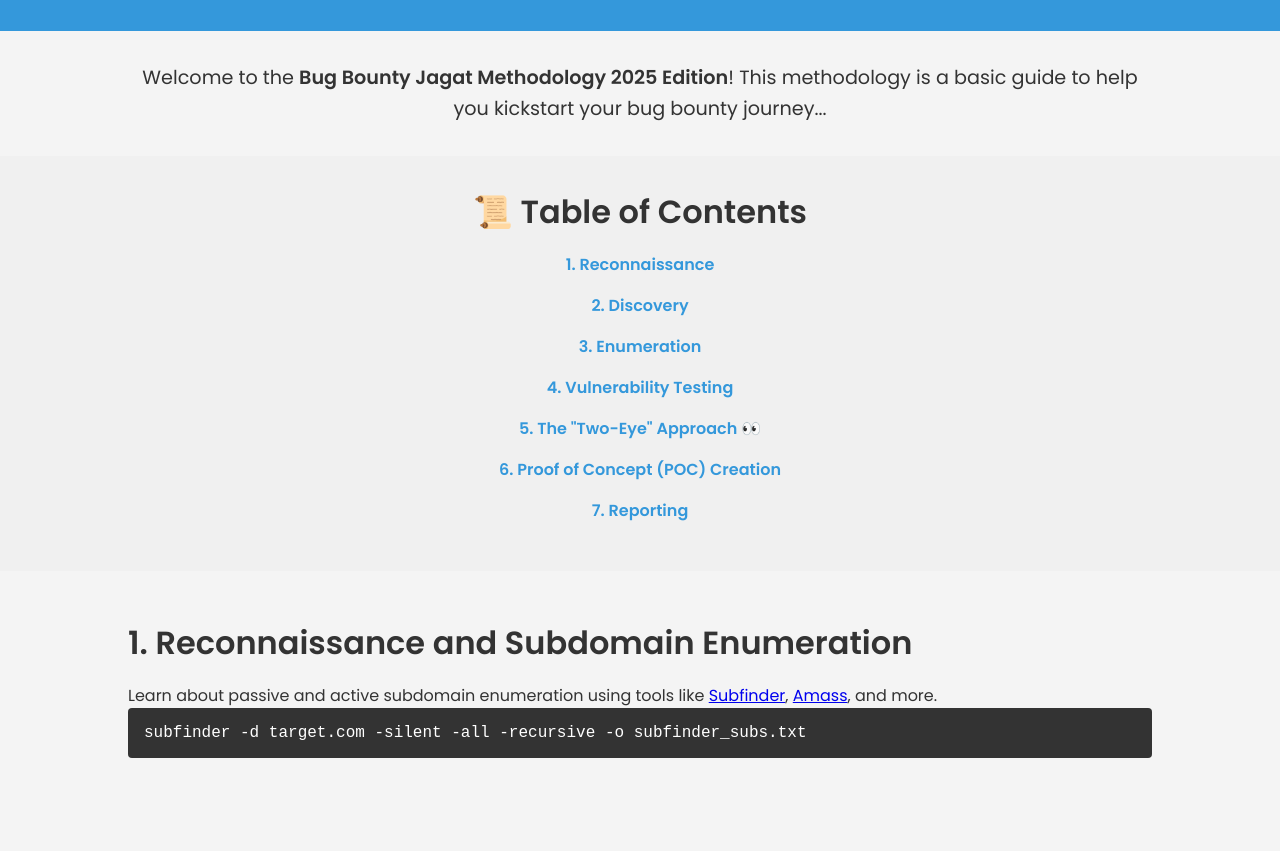
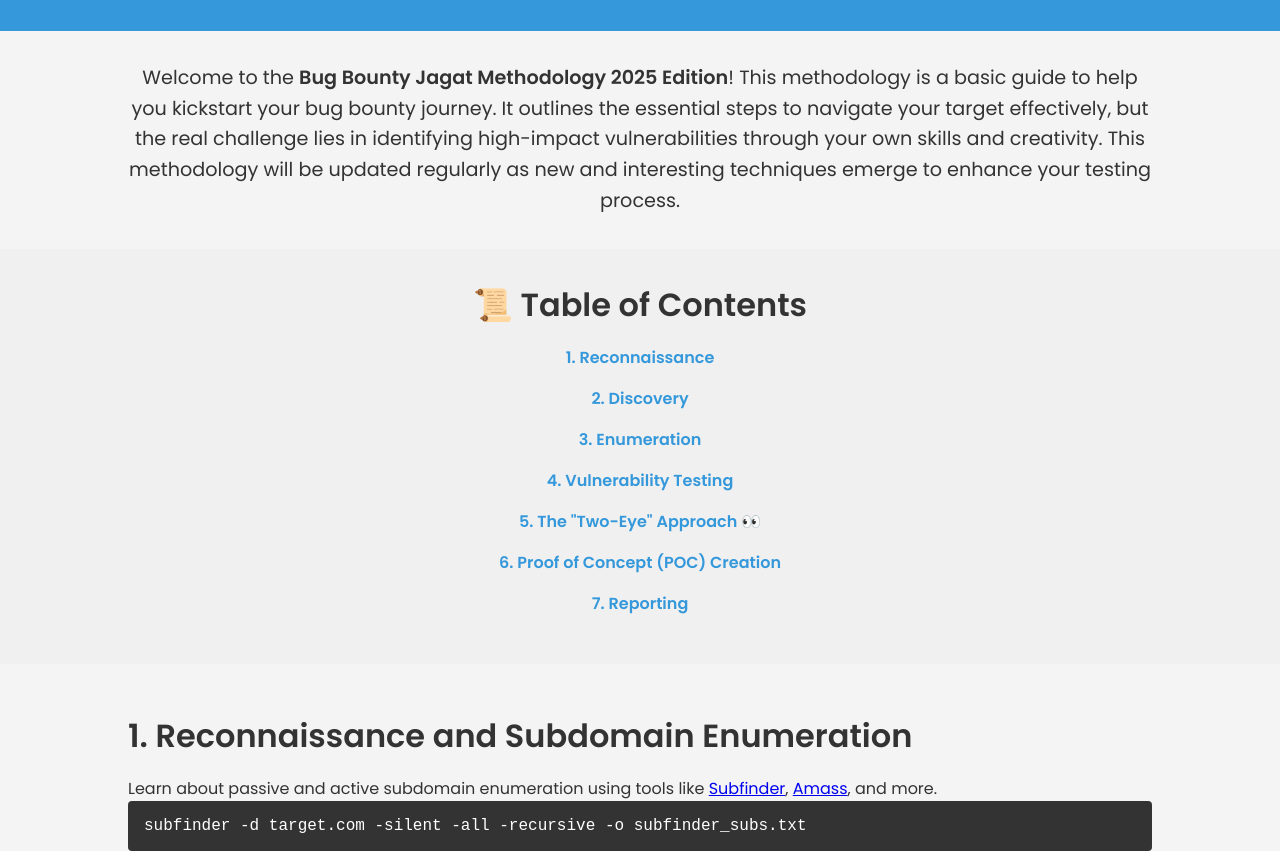
Before and after one commit to jagat-singh-chaudhary/Bug-Bounty-Jagat-Methodology, a plain HTML site: page index.html in a window 1280 px wide. Shown: the part 925-1776 px from the top of the page. Drawn offline with Linux system fonts and the light colour scheme.

Commit message:
index.html

```diff
--- a/index.html
+++ b/index.html
@@ -35,7 +35,7 @@
     <!-- Introduction Section -->
     <section class="intro">
         <div class="container">
-            <p>Welcome to the <strong>Bug Bounty Jagat Methodology 2025 Edition</strong>! This methodology is a basic guide to help you kickstart your bug bounty journey...</p>
+            <p>Welcome to the <strong>Bug Bounty Jagat Methodology 2025 Edition</strong>! This methodology is a basic guide to help you kickstart your bug bounty journey. It outlines the essential steps to navigate your target effectively, but the real challenge lies in identifying high-impact vulnerabilities through your own skills and creativity. This methodology will be updated regularly as new and interesting techniques emerge to enhance your testing process. </p>
         </div>
     </section>
 
```
